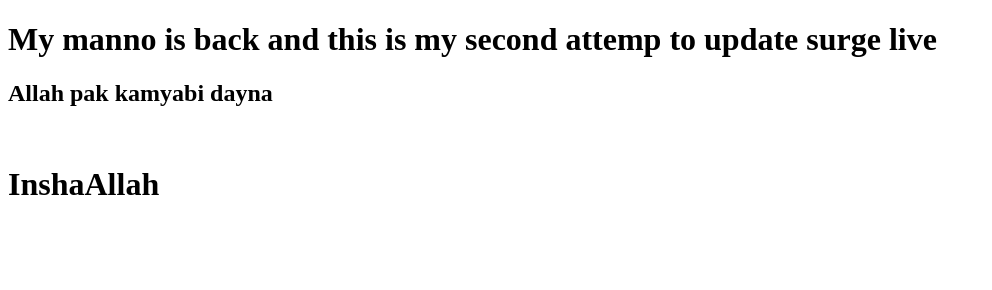
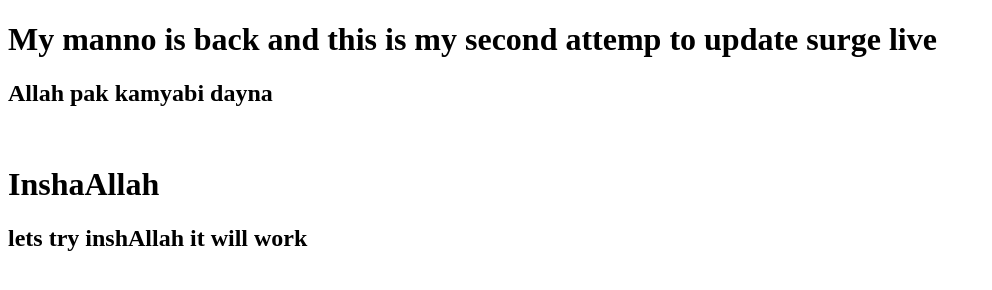
Before and after one commit to bluefingers/bootcamp2020sample, a plain HTML site: page index.html in a window 1280 px wide. Shown: the whole page, without its empty margins (0-992 px from the left). Drawn offline with Linux system fonts and the light colour scheme.

Commit message:
Update index.html

```diff
--- a/index.html
+++ b/index.html
@@ -9,5 +9,6 @@
     <h1>My manno is back and this is my second attemp to update surge live</h1>
     <h2>Allah pak kamyabi dayna</h2><br>
     <h1>InshaAllah</h1>
+    <h2>lets try inshAllah it will work</h2>
 </body>
 </html>
```
